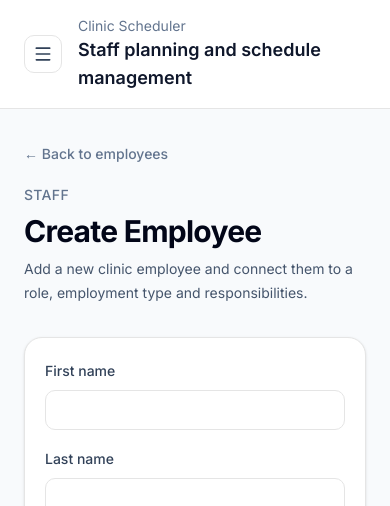
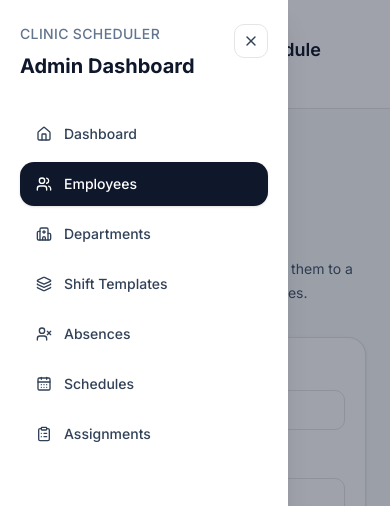
Before and after one commit to Balkaneros91/clinic-scheduler, a Next.js app: page /dashboard/employees/new in a window 390 px wide. Both pictures are taken after a click on the button 43 px from the left and 54 px from the top of the page. Shown: the top 506 px of the page. Built offline with nearby package versions, Linux system fonts and the light colour scheme; no server answers; the database is empty.

Commit message:
Add responsive mobile sidebar navigation

```diff
--- a/src/app/dashboard/layout.tsx
+++ b/src/app/dashboard/layout.tsx
@@ -3,7 +3,10 @@
 import { useState } from "react";
 import Link from "next/link";
 
+import { MobileSidebar } from "@/components/layout/MobileSidebar";
+
 import { usePathname } from "next/navigation";
+
 import {
   CalendarDays,
   ClipboardList,
@@ -13,7 +16,6 @@ import {
   Menu,
   Users,
   UserX,
-  X,
 } from "lucide-react";
 
 import { cn } from "@/lib/utils";
@@ -47,6 +49,13 @@ export default function DashboardLayout({
   return (
     <div className="min-h-screen bg-slate-50">
       <div className="flex min-h-screen">
+        <MobileSidebar
+          isOpen={isMobileMenuOpen}
+          onClose={() => setIsMobileMenuOpen(false)}
+          pathname={pathname}
+          navItems={navItems}
+        />
+
         <aside className="sticky top-0 hidden h-screen w-72 border-r bg-white px-5 py-6 md:block">
           <div className="mb-8">
             <p className="text-sm font-medium uppercase tracking-wide text-slate-500">
--- /dev/null
+++ b/src/components/layout/MobileSidebar.tsx
@@ -0,0 +1,89 @@
+"use client";
+
+import Link from "next/link";
+
+import { X } from "lucide-react";
+
+import { cn } from "@/lib/utils";
+
+type MobileSidebarProps = {
+  isOpen: boolean;
+  onClose: () => void;
+  pathname: string;
+  navItems: {
+    label: string;
+    href: string;
+    icon: React.ComponentType<{ className?: string }>;
+  }[];
+};
+
+export function MobileSidebar({
+  isOpen,
+  onClose,
+  pathname,
+  navItems,
+}: MobileSidebarProps) {
+  if (!isOpen) {
+    return null;
+  }
+
+  return (
+    <div className="fixed inset-0 z-50 md:hidden">
+      <button
+        type="button"
+        aria-label="Close menu"
+        className="absolute inset-0 bg-slate-900/40"
+        onClick={onClose}
+      />
+
+      <aside className="relative h-full w-72 bg-white px-5 py-6 shadow-xl">
+        <div className="mb-8 flex items-start justify-between gap-4">
+          <div>
+            <p className="text-sm font-medium uppercase tracking-wide text-slate-500">
+              Clinic Scheduler
+            </p>
+
+            <h1 className="mt-2 text-xl font-bold text-slate-900">
+              Admin Dashboard
+            </h1>
+          </div>
+
+          <button
+            type="button"
+            onClick={onClose}
+            className="rounded-lg border p-2 text-slate-700">
+            <X className="h-4 w-4" />
+          </button>
+        </div>
+
+        <nav className="space-y-1.5">
+          {navItems.map((item) => {
+            const Icon = item.icon;
+
+            const isActive =
+              item.href === "/dashboard"
+                ? pathname === item.href
+                : pathname.startsWith(item.href);
+
+            return (
+              <Link
+                key={item.href}
+                href={item.href}
+                onClick={onClose}
+                className={cn(
+                  "flex items-center gap-3 rounded-xl px-4 py-3 text-sm font-medium transition",
+                  isActive
+                    ? "bg-slate-900 text-white shadow-sm"
+                    : "text-slate-700 hover:bg-slate-100 hover:text-slate-950",
+                )}>
+                <Icon className="h-4 w-4" />
+
+                <span>{item.label}</span>
+              </Link>
+            );
+          })}
+        </nav>
+      </aside>
+    </div>
+  );
+}
```
